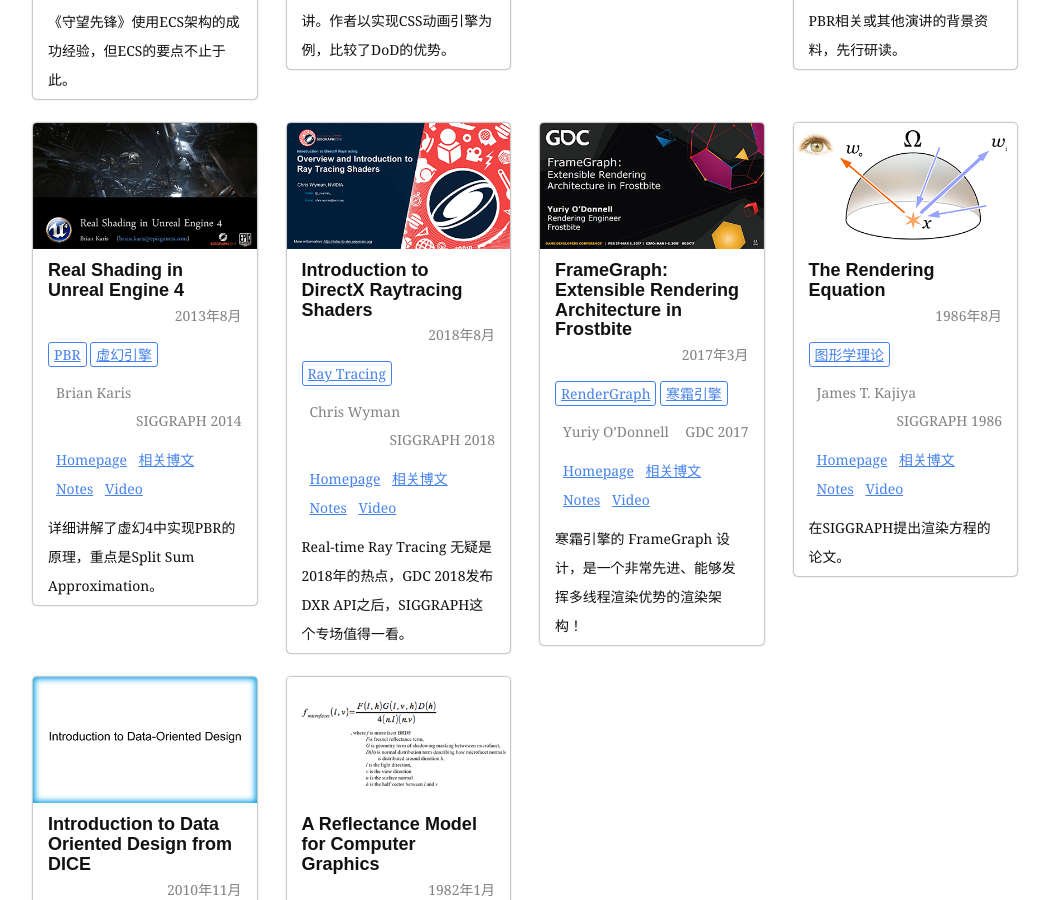
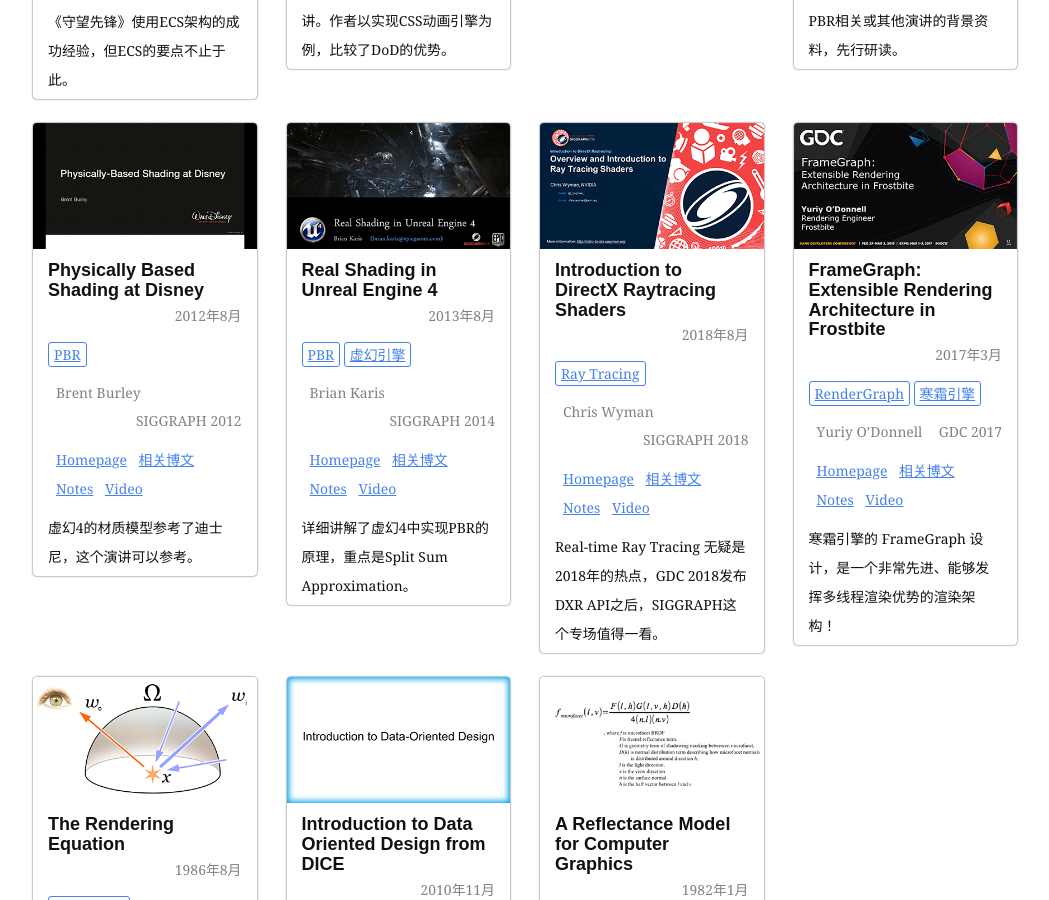
Before and after one commit to neil3d/neil3d.github.io, a Jekyll site: the page built from reading/index.html, in a window 1280 px wide and 900 px high, scrolled down 532 px. Shown: the whole window, without its empty margins (115-1164 px from the left). Built offline with Jekyll 4.4.1, drawn with Linux system fonts in a browser that asks for light colours; comment, search, counter and statistics services are not loaded.

Commit message:
update json

```diff
--- a/_data/readings.json
+++ b/_data/readings.json
@@ -54,6 +54,20 @@
     "my_blog": "https://neil3d.github.io/unreal/pbr-theory.html",
     "notes": "assets\\slides\\s2013_pbs_physics_math_notes.pdf",
     "brief": "这个演讲的内容应作为UE4 PBR相关或其他演讲的背景资料，先行研读。"
+  },
+  {
+    "title": "Physically Based Shading at Disney",
+    "author": "Brent Burley",
+    "homepage": "https://blog.selfshadow.com/publications/s2012-shading-course/",
+    "date": "2012年8月",
+    "publisher": "SIGGRAPH 2012",
+    "tags": "PBR",
+    "thumb": "assets\\thumb\\disney_pbs_sig2012.png",
+    "video": "",
+    "url": "assets\\slides\\s2012_pbs_disney_brdf_slides_v2.pdf",
+    "my_blog": "",
+    "notes": "assets\\slides\\s2012_pbs_disney_brdf_notes_v3.pdf",
+    "brief": "虚幻4的材质模型参考了迪士尼，这个演讲可以参考。"
   },
   {
     "title": "Real Shading in Unreal Engine 4",
```
